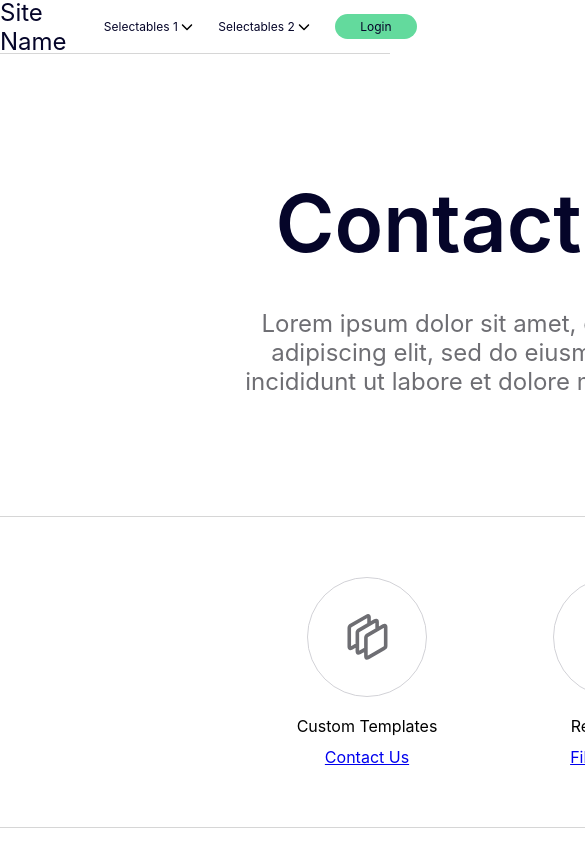
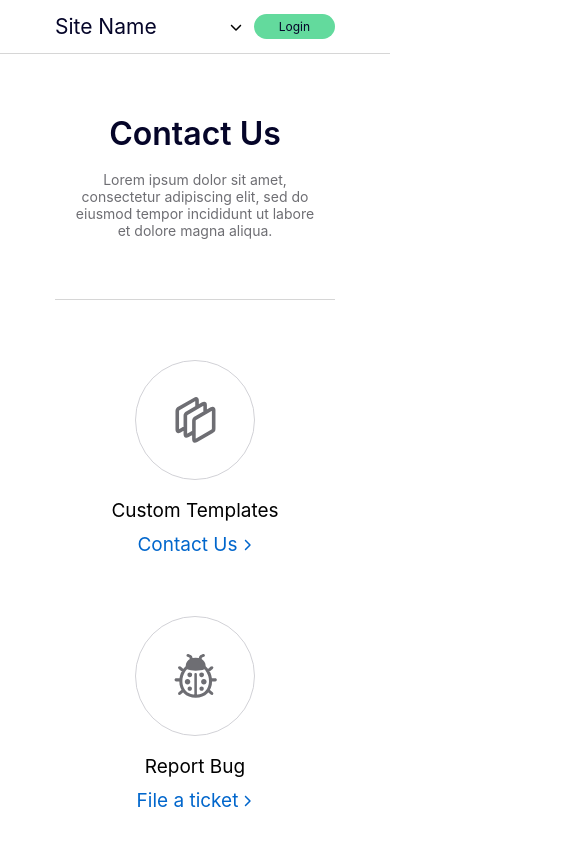
Before and after one commit to ykim9611/team-site, a website: page client/contact_us/index.html in a window 390 px wide. Shown: the top 844 px of the page, 585 px wide, since content can reach past the window. Drawn offline with Linux system fonts and the light colour scheme.

Commit message:
Added mobile view for the "Contact Us" page

```diff
--- a/client/contact_us/contact_us_styles.css
+++ b/client/contact_us/contact_us_styles.css
@@ -3,6 +3,7 @@
   --grey: #6e6e73;
   --light-grey: rgba(0, 0, 0, 0.16);
   --green: #63da9d;
+  --blue: #0066cc;
 }
 
 body {
@@ -10,6 +11,7 @@ body {
   padding: 0;
   font-family: -apple-system, BlinkMacSystemFont, sans-serif;
 }
+/*---------------- Site Navigation CSS ----------------*/
 #nav {
   display: flex;
   align-items: center;
@@ -43,6 +45,10 @@ body {
   display: flex;
 }
 
+.mobile-view-selectable {
+  display: none;
+}
+
 .chevron {
   width: 12px;
   margin-left: 3px;
@@ -70,13 +76,35 @@ body {
   border-radius: 0 50% 50% 0;
 }
 
+/*Site Navigation mobile view media queries*/
+@media only screen and (max-width: 734px) {
+  #nav-content {
+    width: 280px;
+  }
 
+  #site-name {
+    font-size: 21px;
+  }
+  #nav-selectables {
+    width: 108px;
+  }
 
+  .selectable {
+    display: none;
+  }
+
+  .mobile-view-selectable {
+    display: flex;
+  }
+}
+
+/*----------------Main Content CSS ----------------*/
 #content {
   width: 980px;
   margin: 0 auto;
 }
 
+/*---------------- Headline CSS ----------------*/
 .headline {
   display: flex;
   flex-direction: column;
@@ -86,6 +114,8 @@ body {
 }
 
 .title {
+  text-align: center;
+  width: 877px;
   font-size: 80px;
   font-weight: 600;
   color: var(--black);
@@ -100,6 +130,30 @@ body {
   margin: 0px;
 }
 
+/*Headline mobile view media queries*/
+@media only screen and (max-width: 734px) {
+  #content {
+    width: 280px;
+  }
+  .headline {
+    width: 100%;
+    padding-top: 60px;
+    padding-bottom: 60px;
+  }
+
+  .title {
+    width: 282px;
+    font-size: 32px;
+    margin-bottom: 18px;
+  }
+
+  .headline p {
+    width: 242px;
+    font-size: 14px;
+  }
+}
+
+/*---------------- Content Break CSS ----------------*/
 .content-break {
   width: 980px;
   height: 1px;
@@ -107,6 +161,22 @@ body {
   background-color: var(--light-grey);
 }
 
+/*Content Break tablet view media queries*/
+@media only screen and (max-width: 1068px) {
+  .content-break {
+    width: 720px;
+  }
+}
+
+/*Content Break mobile view media queries*/
+@media only screen and (max-width: 734px) {
+  .content-break {
+    width: 280px;
+  }
+}
+
+
+/*---------------- Contact Methods CSS ----------------*/
 .contact-methods {
   margin-top: 60px;
   margin-bottom: 60px;
@@ -129,13 +199,43 @@ body {
 .contact-methods ul li div {
   margin-top: 19px;
   margin-bottom: 11px;
+  font-size: 19px;
   width: 100%;
   text-align: center;
 }
 
+.contact-methods ul li a{
+  color: var(--blue);
+  text-decoration: none;
+  font-size: 19px;
+}
+
+.contact-methods ul li a:hover {
+  text-decoration: underline;
+}
+
+.contact-methods ul li a .chevron {
+  filter: invert(23%) sepia(70%) saturate(4641%) hue-rotate(199deg) brightness(91%) contrast(102%);
+  transform: rotate(-90deg);
+}
+
+/*Contact Methods mobile view media queries*/
+@media only screen and (max-width: 734px) {
+  .contact-methods ul {
+    width: 100%;
+    flex-direction: column;
+    align-items: center;
+  }
+
+  .contact-methods ul li:nth-child(2) {
+    margin-top: 60px;
+  }
+
+}
+
+/*---------------- Team Section CSS ----------------*/
 .team {
-  margin-top: 120px;
-  margin-bottom: 120px;
+  padding: 120px 0;
   display: flex;
   flex-direction: column;
   align-items: center;
@@ -196,6 +296,35 @@ body {
   font-size: 17px;
 }
 
+/*Team section mobile view media queries*/
+@media only screen and (max-width: 734px) {
+  .team {
+    padding: 60px 0;
+  }
+
+  .team p {
+    width: 242px;
+    font-size: 14px;
+  }
+
+  .team ul {
+    width: 242px;
+    padding-left: 0px;
+    flex-direction: column;
+    margin-top: 0px;
+    align-items: center;
+  }
+
+  .left {
+    margin-right: 0px;
+  }
+
+  .right {
+    margin-left: 0px;
+  }
+}
+
+/*---------------- Footer CSS ----------------*/
 #footer {
   height: 113px;
   background-color: #f5f5f7;
@@ -216,3 +345,16 @@ body {
 #footer-copyright{
   padding-top: 9.1px;
 }
+/*Footer tablet view media queries*/
+@media only screen and (max-width: 1068px) {
+  #footer-content {
+    width: 720px;
+  }
+}
+
+/*Footer mobile view media queries*/
+@media only screen and (max-width: 734px) {
+  #footer-content {
+    width:280px;
+  }
+}
--- a/client/contact_us/index.html
+++ b/client/contact_us/index.html
@@ -19,6 +19,9 @@
         <div class="selectable">Selectables 2
           <img class="chevron" src="/images/chevron-down-solid.svg">
         </div>
+        <dvi class="mobile-view-selectable">
+          <img class="chevron" src="/images/chevron-down-solid.svg">
+        </dvi>
         <div id="login-button">
           <div id="button-left"></div>
           <div id="login-text">Login</div>
@@ -38,12 +41,12 @@
         <li>
           <img src="/images/group-6-copy.svg">
           <div>Custom Templates</div>
-          <a href="#">Contact Us</a>
+          <a href="#">Contact Us<span><img class="chevron" src="/images/chevron-down-solid.svg"></span></a>
         </li>
         <li>
           <img src="/images/group-6.svg">
           <div>Report Bug</div>
-          <a href="#">File a ticket</a>
+          <a href="#">File a ticket<span><img class="chevron" src="/images/chevron-down-solid.svg"></span></a>
         </li>
       </ul>
     </div>
```
